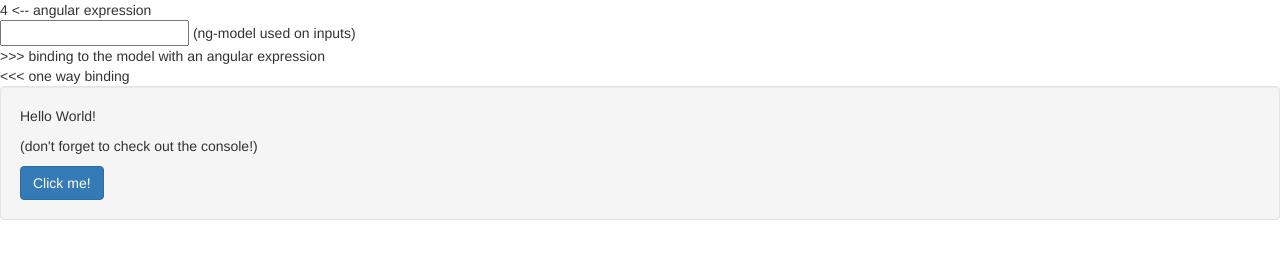
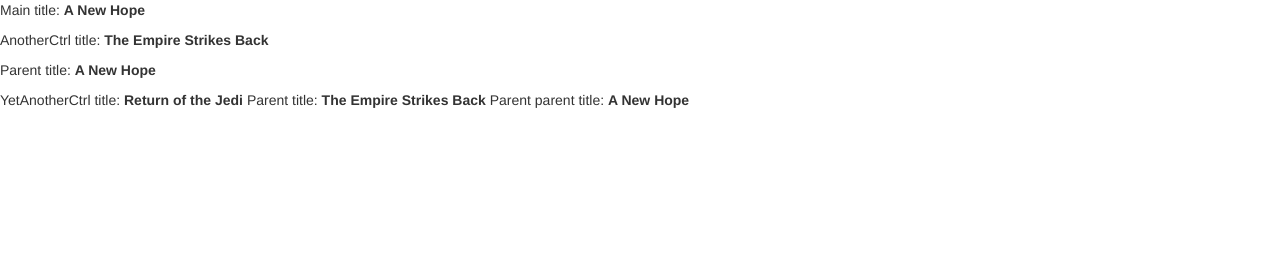
Before and after one commit to edamon/angularFundamentals, a plain HTML site: page index.html in a window 1280 px wide. Drawn offline with nearby package versions, Linux system fonts and the light colour scheme.

Commit message:
controller as multiple nested controllers

```diff
--- a/app.js
+++ b/app.js
@@ -19,21 +19,25 @@
 ///////////////////////////////////////////
 
 (function (mod) {
-    function MainController($log) {
-                            // ^^ dependency injection
-        //var main = this;          // this does not have to be the same as the alias in the template
-        this.name = 'World';
-        $log.error('main ctrl');
-        this.clickAction = function (message) {
-            showAlert();
+    mod.controller('MainCtrl', MainController);
+    mod.controller('AnotherCtrl', AnotherCtrl);
+    mod.controller('YetAnotherCtrl', YetAnotherCtrl);
 
-            function showAlert() {
-                alert('message: ' + this.name);     // closure, this.name is undefined, use main
-            }
-        }
+    function MainController() {
+        var main = this;
+        main.title = 'A New Hope';
     }
 
-    mod.controller('MainCtrl', MainController);
+    function AnotherCtrl() {
+        var an = this;
+        an.title = 'The Empire Strikes Back';
+    }
+
+    function YetAnotherCtrl() {
+        var yet = this;
+        yet.title = 'Return of the Jedi';
+    }
+
 })(angular.module('ngApp'));
 
 ////////////////////////////////////////////
--- a/index.html
+++ b/index.html
@@ -5,15 +5,19 @@
     <link rel="stylesheet" href="style.css" />
 </head>
     <body ng-app="ngApp">
-        <div>{{2 + 2}} <-- angular expression</div>
-        <input type="text" ng-model="myFirstModel"> (ng-model used on inputs)
-        <div>{{ myFirstModel}} >>> binding to the model with an angular expression</div>
-        <div>{{ :: myFirstModel}} <<< one way binding</div>
 
-        <section class="well" ng-controller="MainCtrl as vm">
-            <p>Hello {{::vm.name}}!</p>
-            <p>(don't forget to check out the console!)</p>
-            <button class="btn btn-primary" ng-click="vm.clickAction()">Click me!</button>
+
+        <section ng-controller="MainCtrl as main">
+            <p>Main title: <strong>{{ main.title }}</strong></p>
+            <div ng-controller="AnotherCtrl as another">
+                <p>AnotherCtrl title: <strong>{{ another.title }}</strong></p>
+                <p>Parent title: <strong>{{ main.title }}</strong></p>
+                <div ng-controller="YetAnotherCtrl as yet">
+                    YetAnotherCtrl title: <strong>{{ yet.title }}</strong>
+                    Parent title: <strong>{{ another.title }}</strong>
+                    Parent parent title: <strong>{{ main.title }}</strong>
+                </div>
+            </div>
         </section>
 
         <script src="https://code.angularjs.org/1.5.3/angular.js"></script>
```
